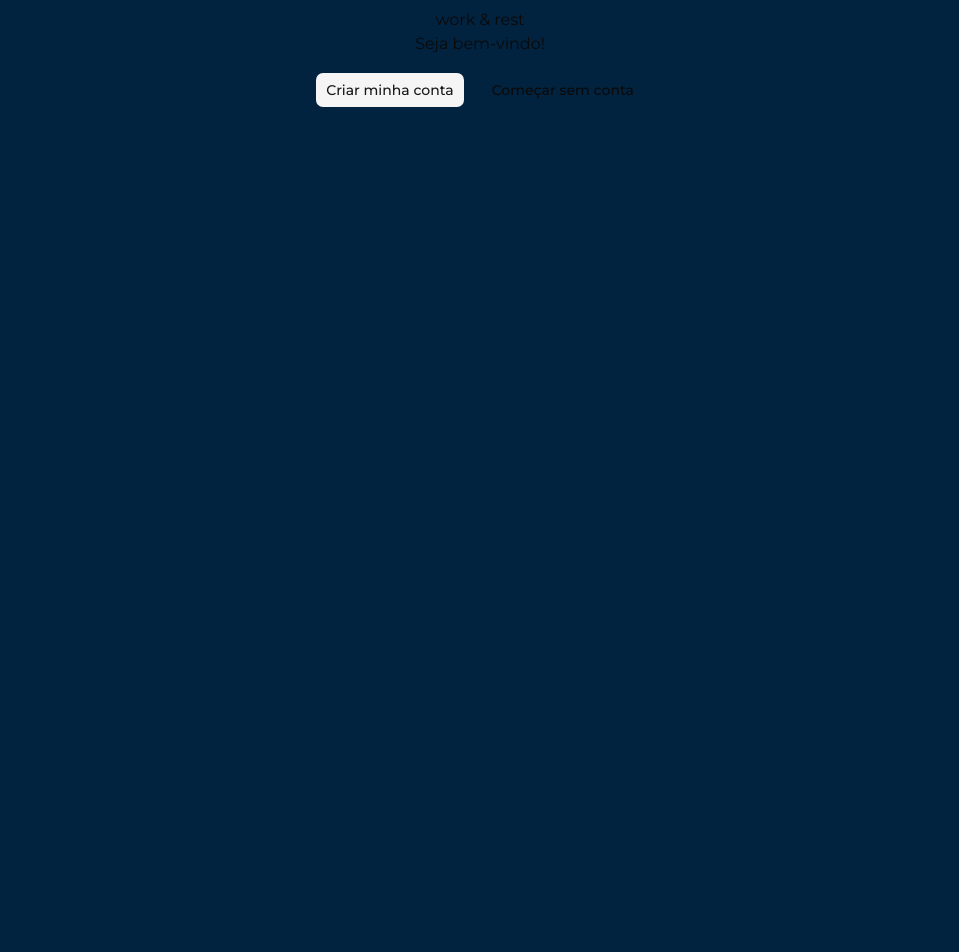
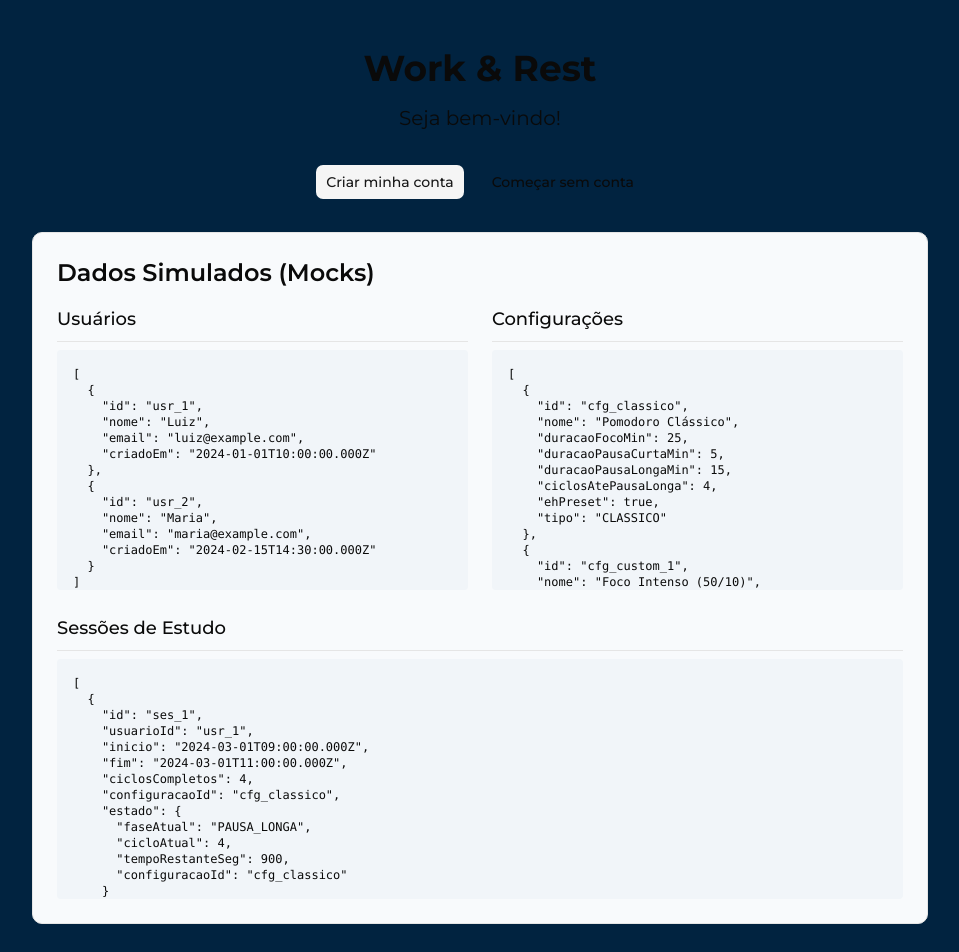
Before and after one commit to LucasDanielP/Trabalho-PI1, a Next.js app: page / in a window 1280 px wide. Shown: the top 952 px of the page, without its empty margins (160-1119 px from the left). Before the commit the page ends 800 px from the top, so only its background shows below. Built offline with nearby package versions, Linux system fonts and the light colour scheme.

Commit message:
Criando o esqueleto do test data

```diff
--- a/app/page.tsx
+++ b/app/page.tsx
@@ -1,12 +1,13 @@
 import { Button } from "@/components/ui/button";
+import { mockUsuarios, mockConfiguracoes, mockSessoesEstudo } from "@/lib/mocks";
 
 export default function Home() {
   return (
-    <main className="m-2">
+    <main className="m-2 pb-10">
       <div className="flex flex-col justify-center items-center">
-        <h1 className="text-1xl gap-8">work & rest</h1>
-        <h2>Seja bem-vindo!</h2>
-        <div className="flex gap-4 m-4">
+        <h1 className="text-4xl font-bold gap-8 mt-10">Work & Rest</h1>
+        <h2 className="text-xl mt-4">Seja bem-vindo!</h2>
+        <div className="flex gap-4 m-8">
           <Button variant={"secondary"}>
             <p>Criar minha conta</p>
           </Button>
@@ -14,6 +15,34 @@ export default function Home() {
             <p>Começar sem conta</p>
           </Button>
         </div>
+
+        {/* Seção adicionada para visualizar os mocks que criamos */}
+        <div className="w-full max-w-4xl p-6 border rounded-lg bg-slate-50 dark:bg-slate-950">
+          <h3 className="text-2xl font-semibold mb-4">Dados Simulados (Mocks)</h3>
+
+          <div className="grid grid-cols-1 md:grid-cols-2 gap-6">
+            <div>
+              <h4 className="font-medium text-lg border-b pb-2 mb-2">Usuários</h4>
+              <pre className="text-xs bg-slate-100 dark:bg-slate-900 p-4 rounded overflow-auto max-h-60">
+                {JSON.stringify(mockUsuarios, null, 2)}
+              </pre>
+            </div>
+
+            <div>
+              <h4 className="font-medium text-lg border-b pb-2 mb-2">Configurações</h4>
+              <pre className="text-xs bg-slate-100 dark:bg-slate-900 p-4 rounded overflow-auto max-h-60">
+                {JSON.stringify(mockConfiguracoes, null, 2)}
+              </pre>
+            </div>
+          </div>
+
+          <div className="mt-6">
+            <h4 className="font-medium text-lg border-b pb-2 mb-2">Sessões de Estudo</h4>
+            <pre className="text-xs bg-slate-100 dark:bg-slate-900 p-4 rounded overflow-auto max-h-60">
+              {JSON.stringify(mockSessoesEstudo, null, 2)}
+            </pre>
+          </div>
+        </div>
       </div>
     </main>
   );
--- /dev/null
+++ b/lib/mocks.ts
@@ -0,0 +1,104 @@
+import {
+  Usuario,
+  ConfiguracaoTimer,
+  SessaoEstudo,
+} from './types';
+
+// Usuários simulados
+export const mockUsuarios: Usuario[] = [
+  {
+    id: 'usr_1',
+    nome: 'Luiz',
+    email: 'luiz@example.com',
+    criadoEm: new Date('2024-01-01T10:00:00Z'),
+  },
+  {
+    id: 'usr_2',
+    nome: 'Maria',
+    email: 'maria@example.com',
+    criadoEm: new Date('2024-02-15T14:30:00Z'),
+  },
+];
+
+// Configurações de Timer simuladas
+export const mockConfiguracoes: ConfiguracaoTimer[] = [
+  {
+    id: 'cfg_classico',
+    nome: 'Pomodoro Clássico',
+    duracaoFocoMin: 25,
+    duracaoPausaCurtaMin: 5,
+    duracaoPausaLongaMin: 15,
+    ciclosAtePausaLonga: 4,
+    ehPreset: true,
+    tipo: 'CLASSICO',
+  },
+  {
+    id: 'cfg_custom_1',
+    nome: 'Foco Intenso (50/10)',
+    duracaoFocoMin: 50,
+    duracaoPausaCurtaMin: 10,
+    duracaoPausaLongaMin: 20,
+    ciclosAtePausaLonga: 2,
+    ehPreset: false,
+    tipo: 'CUSTOMIZADO',
+  },
+];
+
+// Sessões de Estudo simuladas
+export const mockSessoesEstudo: SessaoEstudo[] = [
+  {
+    id: 'ses_1',
+    usuarioId: 'usr_1',
+    inicio: new Date('2024-03-01T09:00:00Z'),
+    fim: new Date('2024-03-01T11:00:00Z'), // 2 horas (4 ciclos de 25m + pausas)
+    ciclosCompletos: 4,
+    configuracaoId: 'cfg_classico',
+    estado: {
+      faseAtual: 'PAUSA_LONGA',
+      cicloAtual: 4,
+      tempoRestanteSeg: 900, // 15 minutos em segundos
+      configuracaoId: 'cfg_classico',
+    },
+  },
+  {
+    id: 'ses_2',
+    usuarioId: 'usr_1',
+    inicio: new Date('2024-03-02T14:00:00Z'),
+    fim: new Date('2024-03-02T15:00:00Z'), // 1 hora (1 ciclo de 50m + pausa)
+    ciclosCompletos: 1,
+    configuracaoId: 'cfg_custom_1',
+    estado: {
+      faseAtual: 'PAUSA_CURTA',
+      cicloAtual: 1,
+      tempoRestanteSeg: 600, // 10 minutos em segundos
+      configuracaoId: 'cfg_custom_1',
+    },
+  },
+  {
+    id: 'ses_3',
+    usuarioId: 'usr_1',
+    inicio: new Date('2024-03-03T10:00:00Z'), // Data estática para evitar erro de hidratação (hydration mismatch)
+    fim: null, // Em andamento
+    ciclosCompletos: 0,
+    configuracaoId: 'cfg_classico',
+    estado: {
+      faseAtual: 'FOCO',
+      cicloAtual: 1,
+      tempoRestanteSeg: 1500, // 25 minutos em segundos
+      configuracaoId: 'cfg_classico',
+    },
+  },
+];
+
+// Funções utilitárias opcionais para buscar mocks
+export function getUsuarioById(id: string): Usuario | undefined {
+  return mockUsuarios.find((u) => u.id === id);
+}
+
+export function getConfiguracaoById(id: string): ConfiguracaoTimer | undefined {
+  return mockConfiguracoes.find((c) => c.id === id);
+}
+
+export function getSessoesPorUsuario(usuarioId: string): SessaoEstudo[] {
+  return mockSessoesEstudo.filter((s) => s.usuarioId === usuarioId);
+}
--- /dev/null
+++ b/lib/types.ts
@@ -0,0 +1,61 @@
+export type PresetTimer = 'CLASSICO' | 'CUSTOMIZADO';
+export type FaseTimer = 'FOCO' | 'PAUSA_CURTA' | 'PAUSA_LONGA';
+
+export interface Usuario {
+  id: string;
+  nome: string;
+  email: string;
+  criadoEm: Date;
+}
+
+export interface ConfiguracaoTimer {
+  id: string;
+  nome: string;
+  duracaoFocoMin: number;
+  duracaoPausaCurtaMin: number;
+  duracaoPausaLongaMin: number;
+  ciclosAtePausaLonga: number;
+  ehPreset: boolean;
+  tipo?: PresetTimer;
+}
+
+export interface EstadoTimer {
+  faseAtual: FaseTimer;
+  cicloAtual: number;
+  tempoRestanteSeg: number;
+  configuracaoId: string;
+}
+
+export interface SessaoEstudo {
+  id: string;
+  usuarioId: string;
+  inicio: Date;
+  fim: Date | null;
+  ciclosCompletos: number;
+  estado: EstadoTimer;
+  configuracaoId: string;
+}
+
+export interface Periodo {
+  inicio: Date;
+  fim: Date;
+}
+
+export interface PontoGrafico {
+  data: Date;
+  ciclos: number;
+  minutosEstudados: number;
+}
+
+export interface GraficoEstudo {
+  usuarioId: string;
+  periodo: Periodo;
+  pontos: PontoGrafico[];
+}
+
+export interface ResumoDiario {
+  data: Date;
+  totalCiclos: number;
+  tempoTotalMin: number;
+  sessoes: SessaoEstudo[];
+}
```
